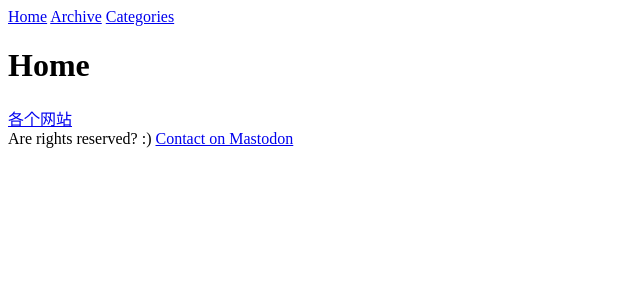
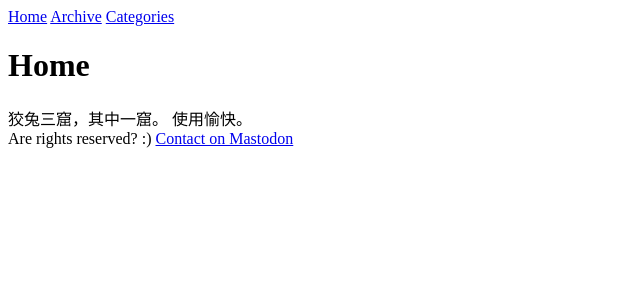
Before and after one commit to ArcticHayasi/no-to, a Jekyll site: the page built from index.html, in a window 1280 px wide. Shown: the top 300 px of the page, without its empty margins (0-640 px from the left). Built offline with Jekyll 4.4.1, drawn with Linux system fonts in a browser that asks for light colours; the list of posts is cut into pages by our own code.

Commit message:
Update index.html

```diff
--- a/index.html
+++ b/index.html
@@ -3,4 +3,5 @@ layout: default
 title: Home
 ---
 
-<a href="https://arctichayasi.github.io/nooto/webco.html">各个网站</a>
+狡兔三窟，其中一窟。
+使用愉快。
```
